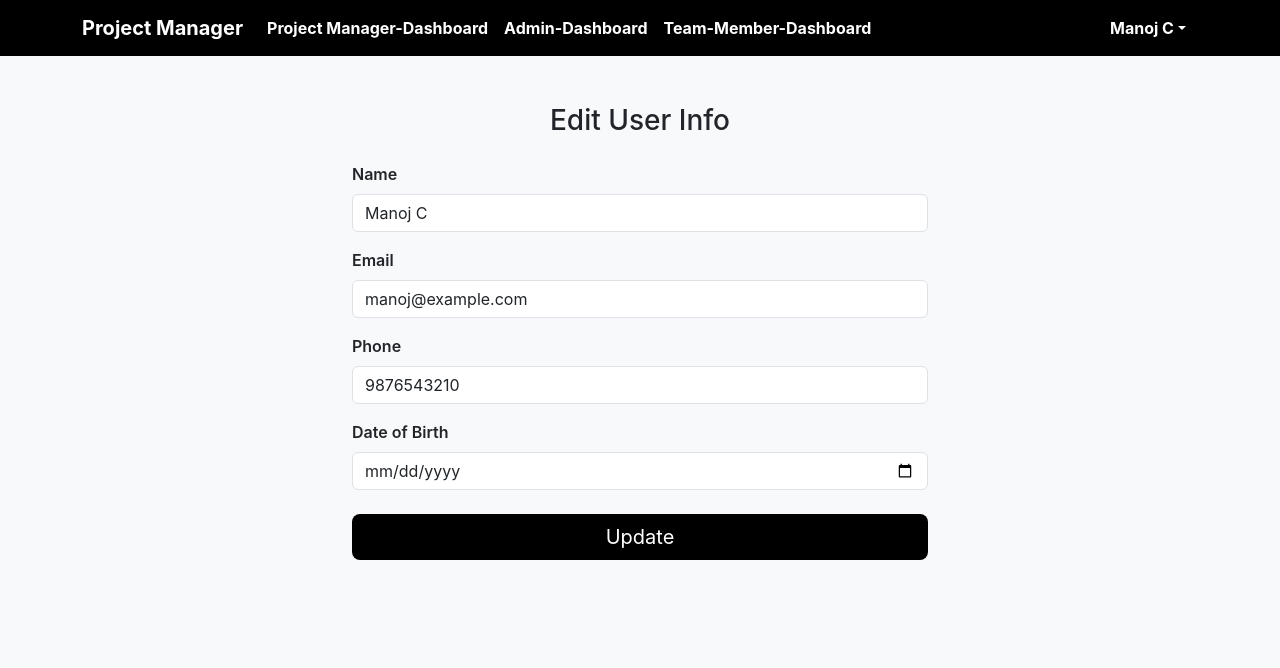
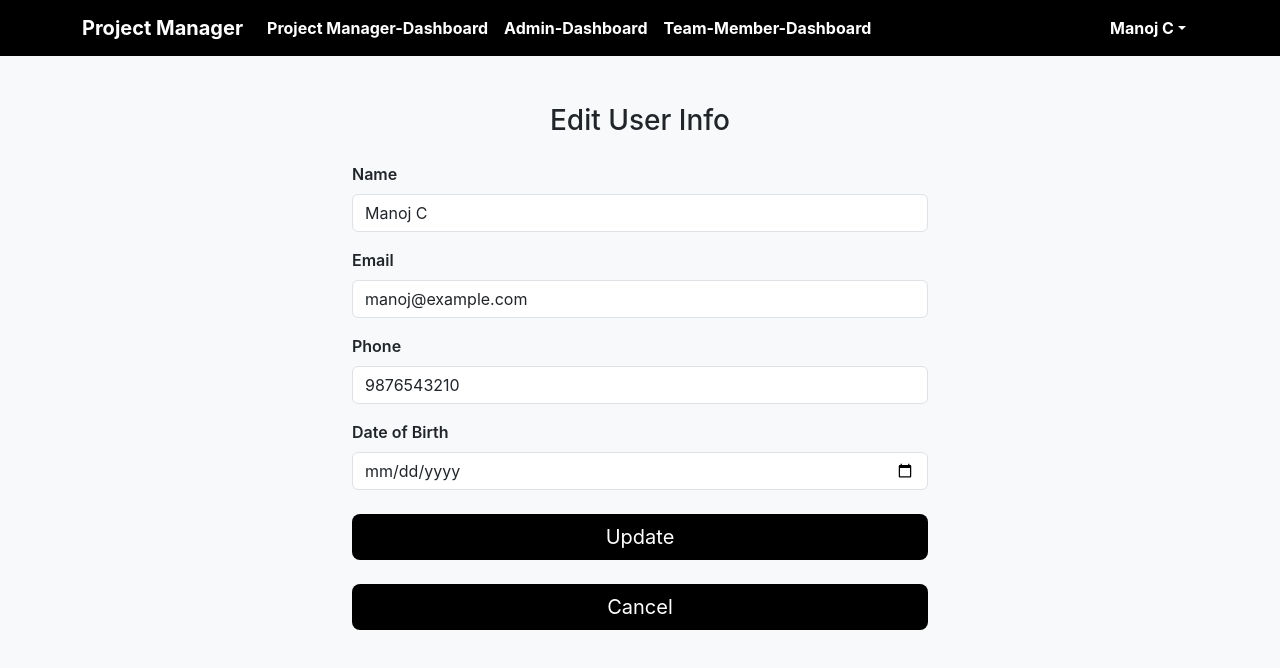
Before and after one commit to Arunnerdy/FrontEnd, a React (Vite) app: page /edit-user-info in a window 1280 px wide. Shown: the top 668 px of the page. Built offline with nearby package versions, Linux system fonts and the light colour scheme.

Commit message:
cancel button added to edit user info page

```diff
--- a/src/pages/EditUserInfo.jsx
+++ b/src/pages/EditUserInfo.jsx
@@ -1,5 +1,6 @@
 import React, { useState, useEffect } from "react";
 import { Modal, Button } from "react-bootstrap";
+import { useNavigate } from "react-router-dom";
 
 const dummyUserData = {
   name: "Manoj C",
@@ -17,6 +18,7 @@ export default function EditUserInfo() {
   });
 
   const [showSuccessModal, setShowSuccessModal] = useState(false);
+  const navigate = useNavigate();
 
   useEffect(() => {
     // Simulate data fetching from a JS object
@@ -63,7 +65,7 @@ export default function EditUserInfo() {
             type="date"
             name="dob"
             className="form-control"
-            value={user.dob}
+            value={user.DOB}
             onChange={handleChange}
           />
         </div>
@@ -71,6 +73,11 @@ export default function EditUserInfo() {
           <button type="submit" className="btn btn-lg btn-black-white">
             Update
           </button>
+          <br />
+          <button type="button" className="btn btn-dark btn-lg btn-black-white" onClick={() => navigate("/")}>
+            Cancel
+          </button>
+          <br />
         </div>
       </form>
 
```
